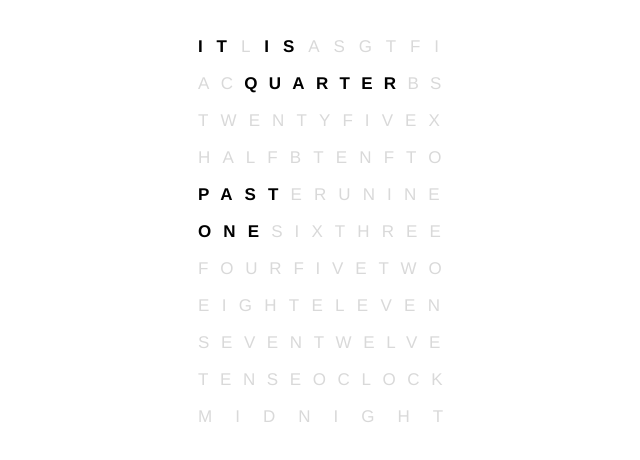
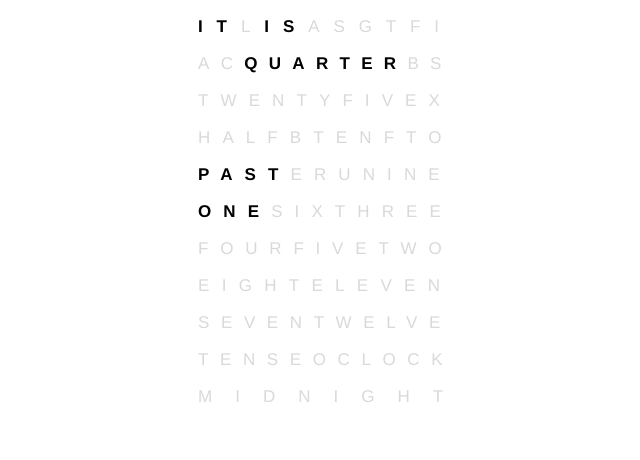
Before and after one commit to ItsKeone/Notion, a plain HTML site: page time/index.html in a window 1280 px wide. Shown: the whole page, without its empty margins (317-957 px from the left). Drawn offline with nearby package versions, Linux system fonts and the light colour scheme.

Commit message:
🚮 Removed top & bottom body margins

```diff
--- a/time/style.css
+++ b/time/style.css
@@ -31,7 +31,7 @@
 }
 
 body {
-	margin: 20px auto 20px;
+	margin: 0px auto 0px;
 	background: var(--main-bg-color);
 	color: var(--main-text-color);
 	font-family: Helvetica, Arial;
```
